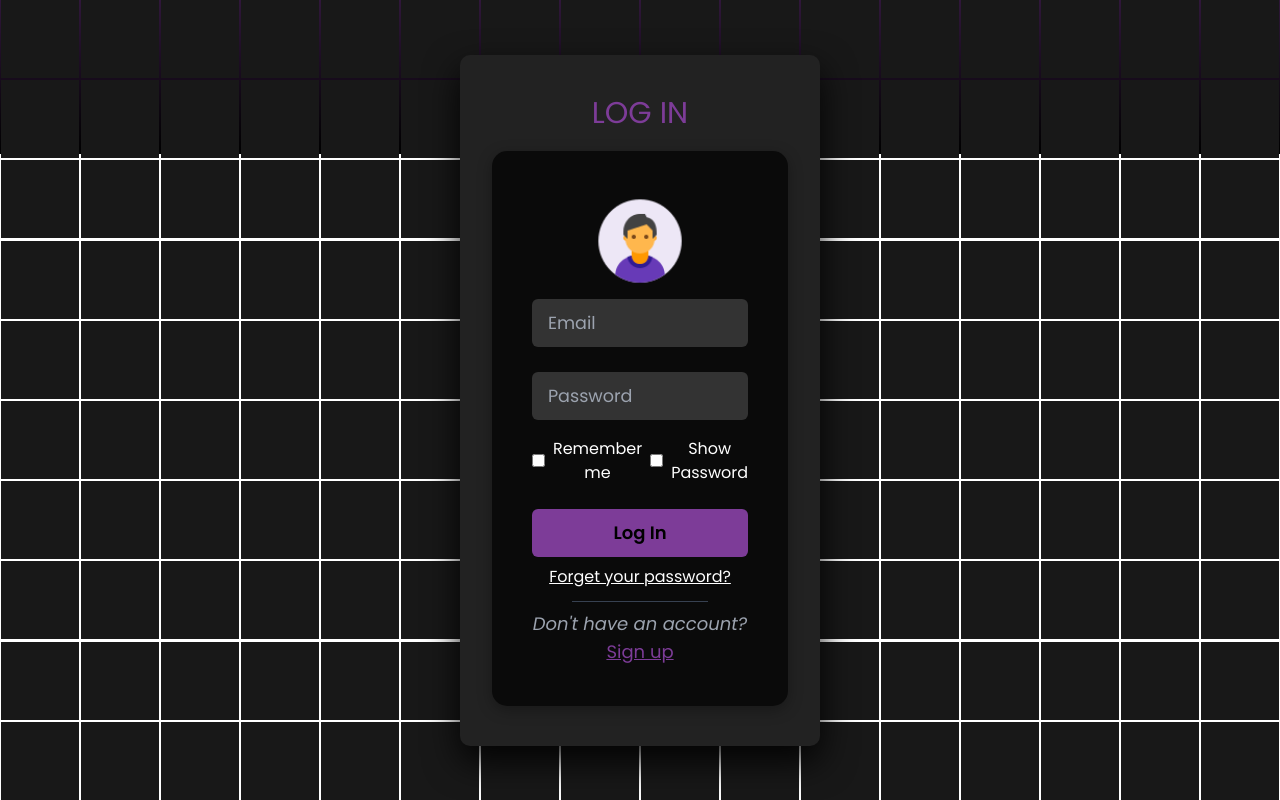
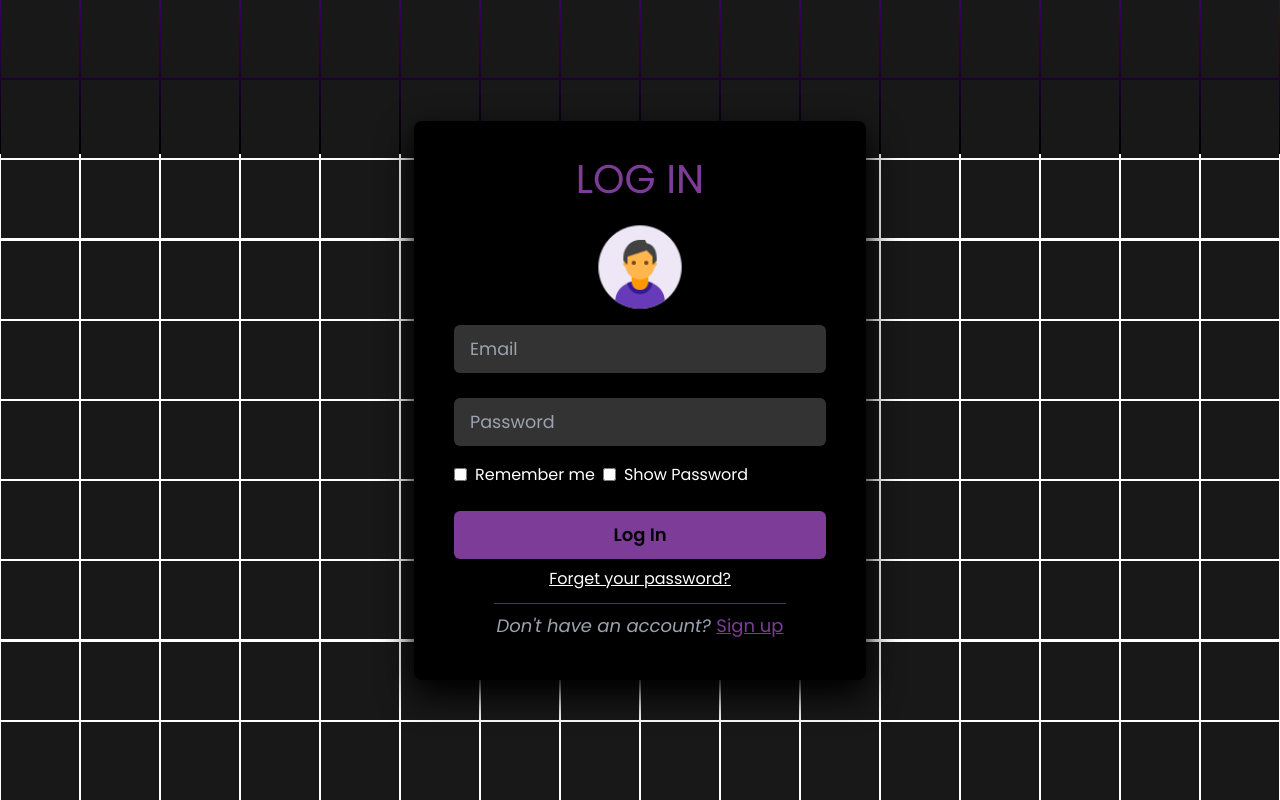
Before and after one commit to Devansh120811/Valorant, a React (Vite) app in the folder client/: page /Login in a window 1280 px wide. Built offline with nearby package versions, Linux system fonts and the light colour scheme.

Commit message:
Classname given in login and signup page for convenience and some changes in css also

```diff
--- a/client/src/Pages/Login/Login.css
+++ b/client/src/Pages/Login/Login.css
@@ -7,9 +7,7 @@
     font-family: 'Poppins', sans-serif;
 }
 
-
-
-section {
+.part {
     position: absolute;
     width: 100vw;
     height: 100vh;
@@ -21,12 +19,12 @@ section {
     overflow: hidden;
 }
 
-section::before {
+.part::before {
     content: '';
     position: absolute;
     width: 100%;
     height: 100%;
-    background: linear-gradient(#000, #0f0, #000);
+    background: linear-gradient(#000, rgb(157, 0, 255), #000);
     animation: animate 5s linear infinite;
 }
 
@@ -40,7 +38,7 @@ section::before {
     }
 }
 
-section span {
+.part .box-pr {
     position: relative;
     display: block;
     width: calc(6.25vw - 2px);
@@ -50,25 +48,23 @@ section span {
     transition: 1.5s;
 }
 
-section span:hover {
-    background: #0f0;
+.part .box-pr:hover {
     transition: 0s;
 }
 
-section .signin {
+.part .signin {
     position: absolute;
-    width: 400px;
-    background: #222;
+    /* width: 400px; */
+    background: #000000;
     z-index: 1000;
     display: flex;
     justify-content: center;
     align-items: center;
-    padding: 40px;
-    border-radius: 4px;
+    border-radius: 8px;
     box-shadow: 0 15px 35px rgba(0, 0, 0, 9);
 }
 
-section .signin .content {
+.part .signin .content {
     position: relative;
     width: 100%;
     display: flex;
@@ -78,25 +74,19 @@ section .signin .content {
     gap: 40px;
 }
 
-section .signin .content h2 {
-    font-size: 2em;
-    color: #0f0;
-    text-transform: uppercase;
-}
 
-section .signin .content .form {
+.part .signin .content .form {
     width: 100%;
     display: flex;
     flex-direction: column;
-    gap: 25px;
 }
 
-section .signin .content .form .inputBox {
+.part .signin .content .form .inputBox {
     position: relative;
     width: 100%;
 }
 
-section .signin .content .form .inputBox input {
+.part .signin .content .form .inputBox input {
     position: relative;
     width: 100%;
     background: #333;
@@ -109,7 +99,7 @@ section .signin .content .form .inputBox input {
     font-size: 1em;
 }
 
-section .signin .content .form .inputBox i {
+.part .signin .content .form .inputBox i {
     position: absolute;
     left: 0;
     padding: 15px 10px;
@@ -152,26 +142,30 @@ section .signin .content .form .inputBox i {
     letter-spacing: 0.05em;
     cursor: pointer;
 }
-input[type="password"]::-ms-reveal, input[type="password"]::-ms-clear {
+
+input[type="password"]::-ms-reveal,
+input[type="password"]::-ms-clear {
     display: none;
 }
 
-input[type="password"]::-webkit-clear-button, input[type="password"]::-webkit-reveal-button {
+input[type="password"]::-webkit-clear-button,
+input[type="password"]::-webkit-reveal-button {
     display: none;
 }
+
 input[type="submit"]:active {
     opacity: 0.6;
 }
 
 @media (max-width: 900px) {
-    section span {
+    .part .box-pr {
         width: calc(10vw - 2px);
         height: calc(10vw - 2px);
     }
 }
 
 @media (max-width: 600px) {
-    section span {
+    .part .box-pr {
         width: calc(20vw - 2px);
         height: calc(20vw - 2px);
     }
--- a/client/src/Pages/Login/Login.jsx
+++ b/client/src/Pages/Login/Login.jsx
@@ -1,5 +1,5 @@
 import React from "react";
-import "./Login.css"
+import "./Login.css";
 import { useState } from "react";
 import { useNavigate } from "react-router-dom";
 import { useDispatch } from "react-redux";
@@ -8,7 +8,7 @@ import { login } from "../../store/authslice.js";
 
 function Login() {
     const [showPass, setshowPass] = useState(false);
-    const [initialImage, setInitialImage] = useState("../../../assets/User.png")
+    const [initialImage, setInitialImage] = useState("../../../assets/User.png");
     const [fileName, setFileName] = useState();
     const [email, setEmail] = useState("");
     const [password, setPassword] = useState("");
@@ -45,20 +45,20 @@ function Login() {
         setFileName(file);
     };
     const handleSubmit = (e) => {
-        e.preventDefault()
-    }
+        e.preventDefault();
+    };
     const handleLogin = async (e) => {
         validateEmail();
         validatePassword();
         if (!fileName) {
-            alert("Please Provide the Avatar Image.")
+            alert("Please Provide the Avatar Image.");
             return;
         }
         try {
-            const formdata = new FormData()
-            formdata.append("email", email)
-            formdata.append("password", password)
-            formdata.append("avatarImage", fileName)
+            const formdata = new FormData();
+            formdata.append("email", email);
+            formdata.append("password", password);
+            formdata.append("avatarImage", fileName);
             const response = await fetch("http://localhost:5000/login", {
                 method: "POST",
                 body: formdata,
@@ -68,14 +68,14 @@ function Login() {
             if (!response.ok) alert(dataa.message);
             else {
                 alert("User Login Successfully.");
-                window.localStorage.setItem("authStatus", true)
+                window.localStorage.setItem("authStatus", true);
                 window.localStorage.setItem("accesstoken", accessToken);
                 window.localStorage.setItem("refreshtoken", refreshToken);
                 dispatch(login({ accessToken, refreshToken }));
-                navigate("/Home");
+                navigate("/");
             }
         } catch (error) {
-            console.log("Error")
+            console.log("Error");
         }
 
         if (rememberMe) {
@@ -92,7 +92,6 @@ function Login() {
             localStorage.removeItem("rememberedPassword");
             localStorage.removeItem("expiryDate");
         }
-
     };
 
     // Load remembered email and password if available
@@ -118,22 +117,24 @@ function Login() {
 
     return (
         <form id="login-form" onSubmit={handleSubmit}>
-            <section>
+            <section className="part">
                 {Array.from({ length: 160 }, (_, index) => (
-                    <span key={index}></span>
+                    <span key={index} className="box-pr"></span>
                 ))}
 
                 <div className="signin">
-                    <div className="main-box  rounded-md">
-                        <h1 className="log-name text-3xl text-white  text-center mb-5">
-                            LOG IN
-                        </h1>
-                        <div className="signup">
+                    <div className="main-box  rounded-md content">
+                        <div className="signup ">
                             <div className="form">
                                 <div className="fieldset">
-                                    <div onClick={handleImageClick} className="flex flex-col justify-center items-center">
-                                        <img src={initialImage} width={100}>
-                                        </img>
+                                    <div
+                                        onClick={handleImageClick}
+                                        className="flex flex-col justify-center items-center"
+                                    >
+                                        <h1 className="log-name text-3xl text-white  text-center mb-5">
+                                            LOG IN
+                                        </h1>
+                                        <img src={initialImage} width={100}></img>
                                         <input
                                             type="file"
                                             id="upload-button"
@@ -155,7 +156,9 @@ function Login() {
                                                 pattern="[^\s@]+@[^\s@]+\.[^\s@]+"
                                                 onChange={(e) => setEmail(e.target.value)}
                                                 onBlur={validateEmail}
-                                                title={emailError ? "Please enter valid email address" : ""}
+                                                title={
+                                                    emailError ? "Please enter valid email address" : ""
+                                                }
                                                 required
                                             />
                                         </div>
@@ -173,28 +176,42 @@ function Login() {
                                                     name="password"
                                                     onChange={(e) => setPassword(e.target.value)}
                                                     onBlur={validatePassword}
-                                                    title={passwordError ? "Please enter valid password" : ""}
+                                                    title={
+                                                        passwordError ? "Please enter valid password" : ""
+                                                    }
                                                     required
                                                 />
                                             </div>
                                         </div>
                                         <div className="check mb-6 text-white flex gap-2 items-center">
-                                            <input type="checkbox" id="accept-terms" checked={rememberMe} onChange={(e) => setRememberMe(e.target.checked)} />
-                                            <label htmlFor="accept-terms">
-                                                Remember me
-                                            </label>
-                                            <input type="checkbox" id="ShowPass" checked={showPass} onChange={(e) => setshowPass(e.target.checked)} />
-                                            <label htmlFor="ShowPass">
-                                                Show Password
-                                            </label>
+                                            <input
+                                                type="checkbox"
+                                                id="accept-terms"
+                                                checked={rememberMe}
+                                                onChange={(e) => setRememberMe(e.target.checked)}
+                                            />
+                                            <label htmlFor="accept-terms">Remember me</label>
+                                            <input
+                                                type="checkbox"
+                                                id="ShowPass"
+                                                checked={showPass}
+                                                onChange={(e) => setshowPass(e.target.checked)}
+                                            />
+                                            <label htmlFor="ShowPass">Show Password</label>
                                         </div>
                                         <div className="login-box mb-2 flex flex-col">
-                                            <button className="login-btn bg-green-500 text-black w-full font-semibold text-lg py-2 h-12 rounded-md" onClick={handleLogin}>
+                                            <button
+                                                className="login-btn bg-green-500 text-black w-full font-semibold text-lg py-2 h-12 rounded-md"
+                                                onClick={handleLogin}
+                                            >
                                                 Log In
                                             </button>
                                         </div>
                                         <div className="forget-password text-center ">
-                                            <a href="/forgot-password" className="text-white underline">
+                                            <a
+                                                href="/forgot-password"
+                                                className="text-white underline"
+                                            >
                                                 Forget your password?
                                             </a>
                                         </div>
--- a/client/src/Pages/Signup/Signup.css
+++ b/client/src/Pages/Signup/Signup.css
@@ -1,13 +1,6 @@
 @import url('https://fonts.googleapis.com/css2?family=Poppins:ital,wght@0,100;0,200;0,300;0,400;0,500;0,600;0,700;0,800;0,900;1,100;1,200;1,300;1,400;1,500;1,600;1,700;1,800;1,900&display=swap');
 
-* {
-  margin: 0;
-  padding: 0;
-  box-sizing: border-box;
-  font-family: 'Poppins', sans-serif;
-}
-
-section {
+.sec {
   position: absolute;
   width: 100vw;
   height: 100vh;
@@ -19,7 +12,7 @@ section {
   overflow: hidden;
 }
 
-section::before {
+.sec::before {
   content: '';
   position: absolute;
   width: 100%;
@@ -33,13 +26,12 @@ section::before {
   0% {
     transform: translateY(-100%);
   }
-
   100% {
     transform: translateY(100%);
   }
 }
 
-section span {
+.sec .box-property {
   position: relative;
   display: block;
   width: calc(6.25vw - 2px);
@@ -49,52 +41,125 @@ section span {
   transition: 1.5s;
 }
 
-section span:hover {
+.sec .box-property:hover {
   background: #7D3C98;
-  /* Purple */
   transition: 0s;
 }
 
-section .signin {
+.sec .signup {
   position: absolute;
   width: 360px;
-  background: #222;
+  background: #000000;
   z-index: 1000;
   display: flex;
   justify-content: center;
   align-items: center;
-  border-radius: 10px;
-  box-shadow: 0 15px 35px rgba(0, 0, 0, 0.9);
-  /* Corrected opacity */
+  border-radius: 8px;
+  box-shadow: 0 15px 35px rgba(0, 0, 0, 9);
 }
 
-.signin .input-tag {
+.signup .input-tag {
   background-color: #333;
 }
 
-.signin .log-name {
+.signup .log-name {
   color: #7D3C98;
-  /* Purple */
 }
 
-.signin .login-btn {
+.signup .login-btn {
   background-color: #7D3C98;
-  /* Purple */
 }
 
-.signin .signup-acc a {
+.signup .signup-acc a {
   color: #7D3C98;
-  /* Purple */
 }
 
 .Phoneno:hover {
   background-color: #7D3C98;
-  /* Purple */
 }
 
-.Login {
+.login-color {
   color: #7D3C98;
-  /* Purple */
+}
+
+.sec .signup .content {
+  position: relative;
+  width: 100%;
+  display: flex;
+  justify-content: center;
+  align-items: center;
+  flex-direction: column;
+  gap: 40px;
+}
+
+
+
+.sec .signup .content .form {
+  width: 100%;
+  display: flex;
+  flex-direction: column;
+}
+
+.sec .signup .content .form .inputBox {
+  position: relative;
+  width: 100%;
+}
+
+.sec .signup .content .form .inputBox input {
+  position: relative;
+  width: 100%;
+  background: #333;
+  border: none;
+  outline: none;
+  padding: 25px 10px 7.5px;
+  border-radius: 4px;
+  color: #fff;
+  font-weight: 500;
+  font-size: 1em;
+}
+
+.sec .signup .content .form .inputBox i {
+  position: absolute;
+  left: 0;
+  padding: 15px 10px;
+  font-style: normal;
+  color: #aaa;
+  transition: 0.5s;
+  pointer-events: none;
+}
+
+.signup .content .form .inputBox input:focus~i,
+.signup .content .form .inputBox input:valid~i {
+  transform: translateY(-7.5px);
+  font-size: 0.8em;
+  color: #fff;
+}
+
+.signup .content .form .links {
+  position: relative;
+  width: 100%;
+  display: flex;
+  justify-content: space-between;
+}
+
+.signup .content .form .links a {
+  color: #fff;
+  text-decoration: none;
+}
+
+.signup .content .form .links a:nth-child(2) {
+  color: #0f0;
+  font-weight: 600;
+}
+
+.signup .content .form .inputBox input[type="submit"] {
+  padding: 10px;
+  background: #0f0;
+  color: #000;
+  font-weight: 600;
+  font-size: 1.35em;
+  letter-spacing: 0.05em;
+  cursor: pointer;
 }
 
 input[type="password"]::-ms-reveal,
@@ -107,15 +172,19 @@ input[type="password"]::-webkit-reveal-button {
   display: none;
 }
 
+input[type="submit"]:active {
+  opacity: 0.6;
+}
+
 @media (max-width: 900px) {
-  section span {
+  .sec .box-property {
     width: calc(10vw - 2px);
     height: calc(10vw - 2px);
   }
 }
 
 @media (max-width: 600px) {
-  section span {
+  .sec .box-property {
     width: calc(20vw - 2px);
     height: calc(20vw - 2px);
   }
```
Also changed, not shown: client/src/Pages/Signup/Signup.jsx (+41 -37 lines).
